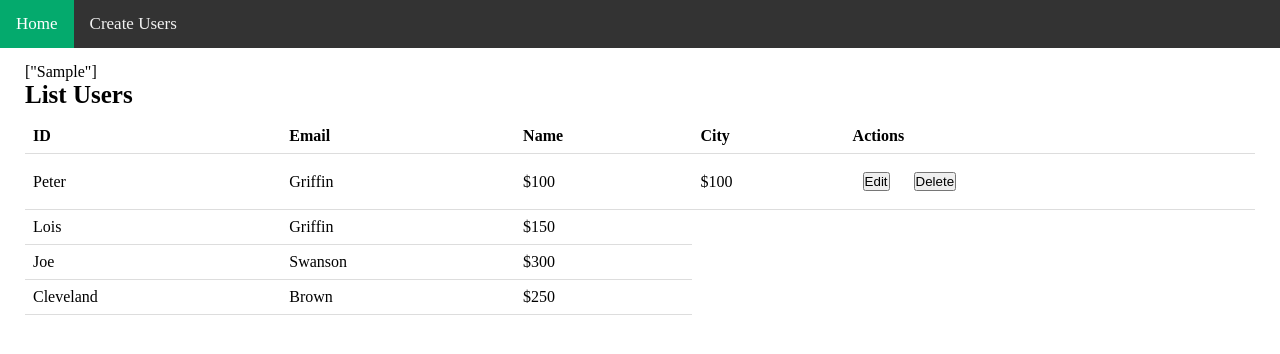
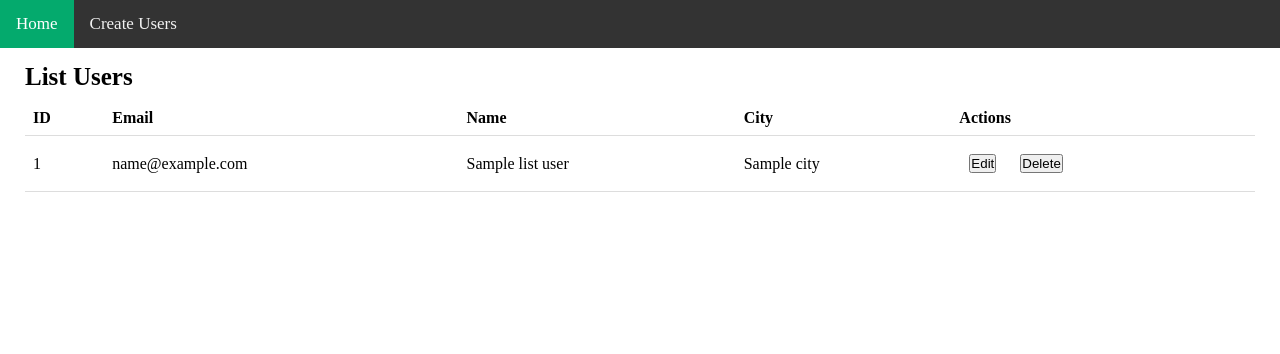
Before and after one commit to anhoang0611/Back-end-0, a Node server app: template src/views/home.ejs in a window 1280 px wide. Shown: the top 354 px of the page. Run offline with Node 20, Linux system fonts and the light colour scheme; the template is opened without the code that fills it: most values are stand-ins (such as "Sample title", 1, 10 or a date in 2020).

Commit message:
hien thi user homepage

```diff
--- a/src/views/home.ejs
+++ b/src/views/home.ejs
@@ -42,7 +42,7 @@
     </div>
 
     <div class="table-container">
-        <%= JSON.stringify(listUsers) %>
+
         <div class="title">List Users</div>
 
         <table>
@@ -53,31 +53,49 @@
                 <th>City</th>
                 <th>Actions</th>
             </tr>
+
+            <!-- <% for (let i=0; i <listUsers.length; i++) { %>
                 <tr>
-                    <td>Peter</td>
-                    <td>Griffin</td>
-                    <td>$100</td>
-                    <td>$100</td>
+                    <td>
+                        <%= listUsers[i].id %>
+                    </td>
+                    <td>
+                        <%= listUsers[i].email %>
+                    </td>
+                    <td>
+                        <%= listUsers[i].name %>
+                    </td>
+                    <td>
+                        <%= listUsers[i].city %>
+                    </td>
                     <td>
                         <button>Edit</button>
                         <button>Delete</button>
                     </td>
                 </tr>
+                <% } %> -->
+
+
+            <% listUsers.forEach(function(user) { %>
                 <tr>
-                    <td>Lois</td>
-                    <td>Griffin</td>
-                    <td>$150</td>
+                    <td>
+                        <%= user.id %>
+                    </td>
+                    <td>
+                        <%= user.email %>
+                    </td>
+                    <td>
+                        <%= user.name %>
+                    </td>
+                    <td>
+                        <%= user.city %>
+                    </td>
+                    <td>
+                        <button>Edit</button>
+                        <button>Delete</button>
+                    </td>
                 </tr>
-                <tr>
-                    <td>Joe</td>
-                    <td>Swanson</td>
-                    <td>$300</td>
-                </tr>
-                <tr>
-                    <td>Cleveland</td>
-                    <td>Brown</td>
-                    <td>$250</td>
-                </tr>
+                <% }); %>
         </table>
     </div>
 </body>
```
Lines whose indentation alone changed are shown as unchanged.
